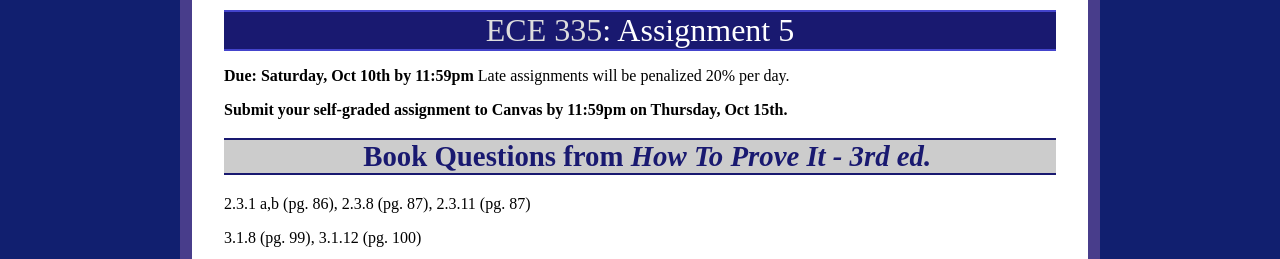
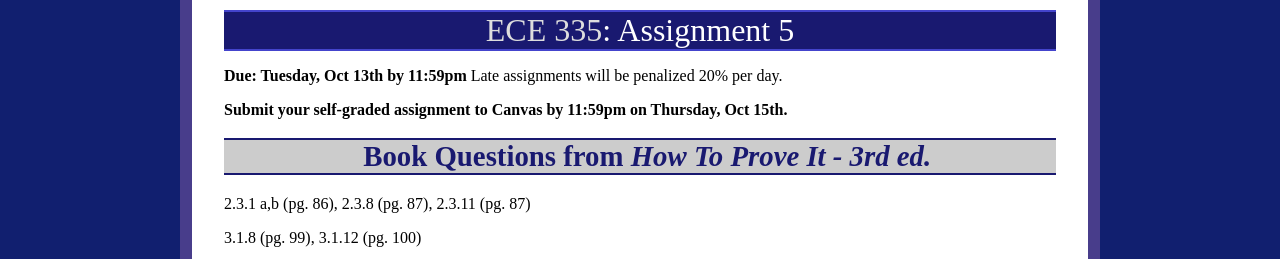
Before and after one commit to ycpcs/ece335-fall2026, a Jekyll site: the page built from assign/assign05.md, in a window 1280 px wide. Shown: the top 259 px of the page. Built offline with Jekyll 4.4.1, drawn with Linux system fonts in a browser that asks for light colours.

Commit message:
update assign 5
update assign 5

```diff
--- a/assign/assign05.md
+++ b/assign/assign05.md
@@ -3,7 +3,7 @@ layout: default
 title: "Assignment 5"
 ---
 
-**Due: Saturday, Oct 10th by 11:59pm** Late assignments will be penalized 20% per day.
+**Due: Tuesday, Oct 13th by 11:59pm** Late assignments will be penalized 20% per day.
 
 **Submit your self-graded assignment to Canvas by 11:59pm on Thursday, Oct 15th.**
 
```
